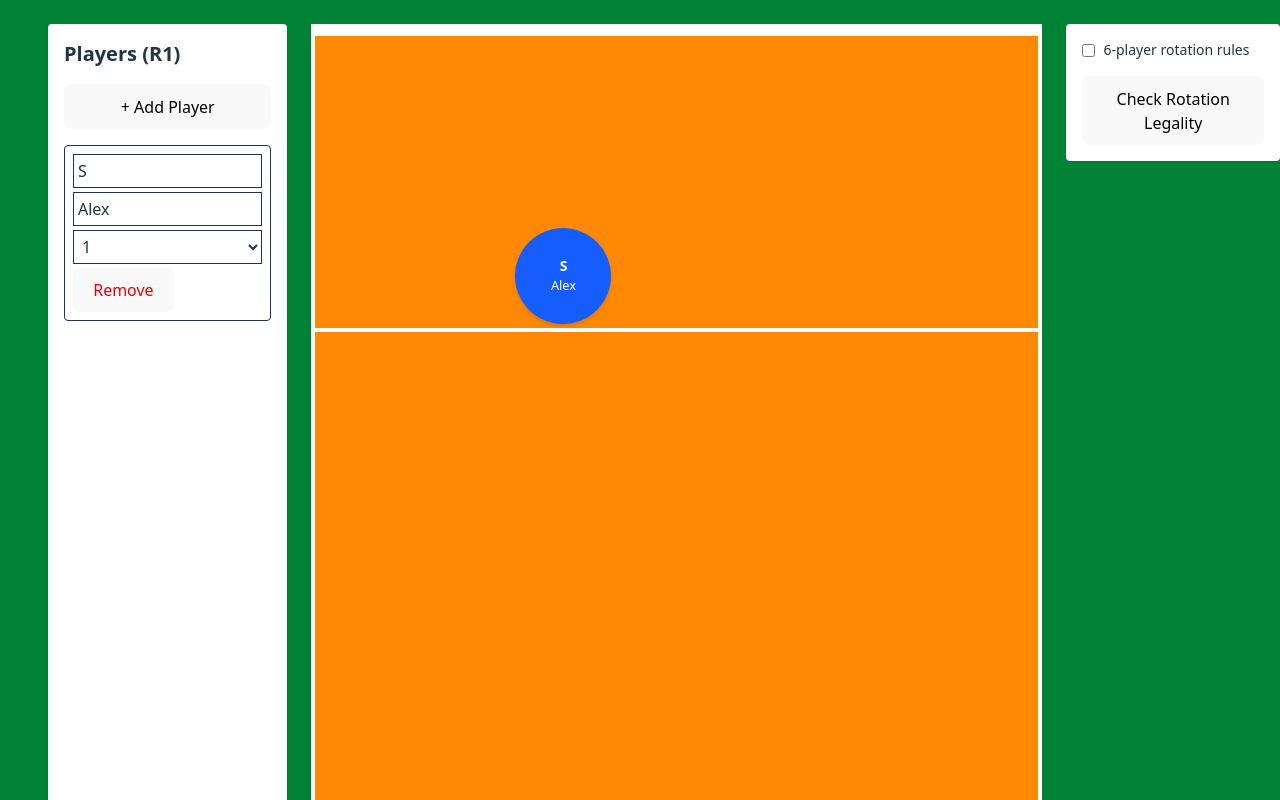
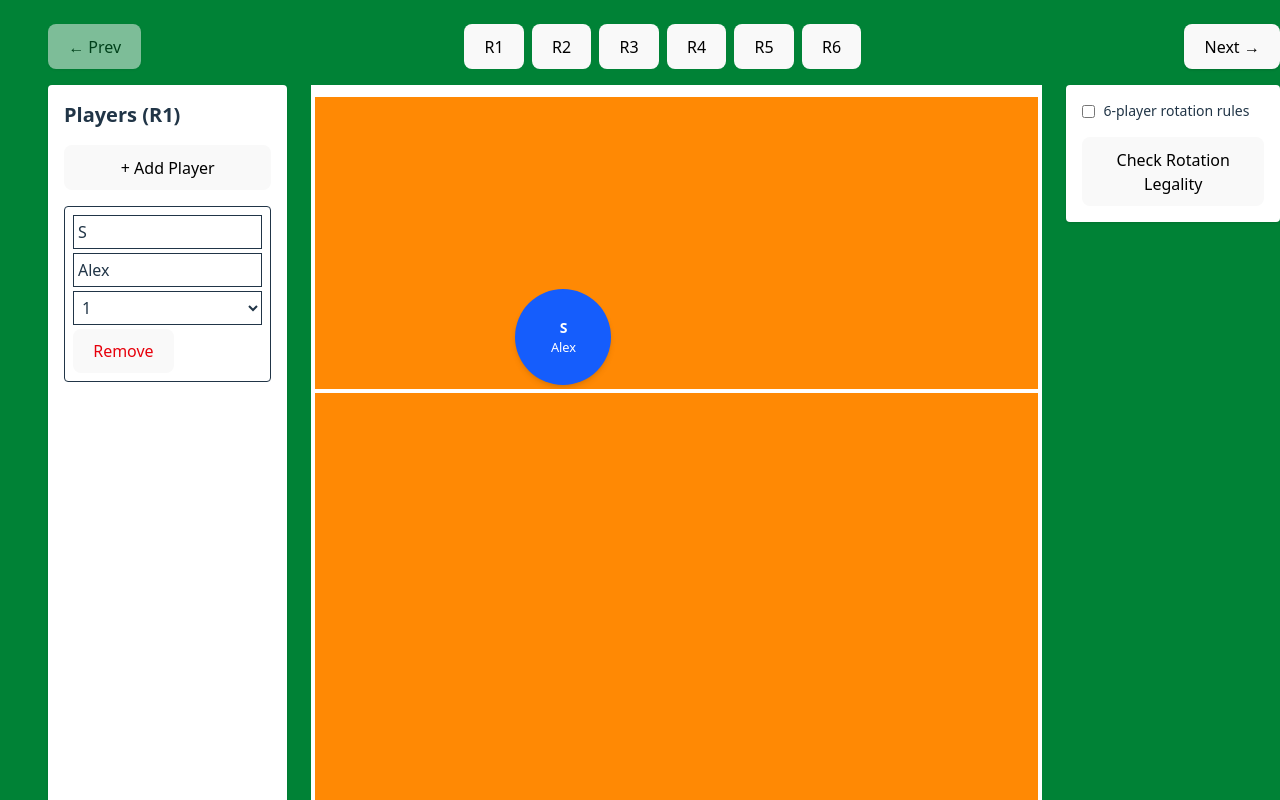
Before and after one commit to mattfehr/volleyball-rotation-tracker, a React (Vite) app: page / in a window 1280 px wide. Shown: the top 800 px of the page. Built offline with nearby package versions, Linux system fonts and the light colour scheme.

Commit message:
add arrows and tabs for moving rotations

```diff
--- a/src/App.tsx
+++ b/src/App.tsx
@@ -56,7 +56,7 @@ function App() {
 
   const checkLegality = () => {
     if (players.length !== 6) {
-      setCheckResult("❌ Must have exactly 6 players assigned to zones 1–6.");
+      setCheckResult("\u274C Must have exactly 6 players assigned to zones 1–6.");
       setViolatingIds([]);
       return;
     }
@@ -64,7 +64,7 @@ function App() {
     const zoneMap = new Map(players.map(p => [p.zone, p]));
     const requiredZones = [1, 2, 3, 4, 5, 6];
     if (!requiredZones.every(z => zoneMap.has(z))) {
-      setCheckResult("❌ All zones 1–6 must be assigned.");
+      setCheckResult("\u274C All zones 1–6 must be assigned.");
       setViolatingIds([]);
       return;
     }
@@ -108,13 +108,47 @@ function App() {
     setViolatingIds(Array.from(violators));
     setCheckResult(
       violations.length === 0
-        ? "✅ Rotation is legal!"
-        : "❌ Illegal rotation:\n" + violations.join(";\n")
+        ? "\u2705 Rotation is legal!"
+        : "\u274C Illegal rotation:\n" + violations.join(";\n")
     );
   };
 
   return (
-    <div className="min-h-screen bg-green-700 flex justify-center items-start p-6">
+    <div className="min-h-screen bg-green-700 flex justify-center items-start p-6 flex-col">
+      {/* Rotation Navigation */}
+      <div className="flex justify-between items-center w-full max-w-screen-xl mb-4 px-6">
+        <button
+          className="bg-white text-black px-3 py-1 rounded shadow disabled:opacity-50"
+          onClick={() => setCurrentRotation((prev) => Math.max(prev - 1, 0))}
+          disabled={currentRotation === 0}
+        >
+          ← Prev
+        </button>
+
+        <div className="flex gap-2">
+          {[...Array(6)].map((_, i) => (
+            <button
+              key={i}
+              className={`px-3 py-1 rounded font-medium transition ${
+                i === currentRotation ? 'bg-yellow-400 text-black' : 'bg-white text-black hover:bg-gray-100'
+              }`}
+              onClick={() => setCurrentRotation(i)}
+            >
+              R{i + 1}
+            </button>
+          ))}
+        </div>
+
+        <button
+          className="bg-white text-black px-3 py-1 rounded shadow disabled:opacity-50"
+          onClick={() => setCurrentRotation((prev) => Math.min(prev + 1, 5))}
+          disabled={currentRotation === 5}
+        >
+          Next →
+        </button>
+      </div>
+
+      {/* Main Content */}
       <div className="flex gap-6 w-full max-w-screen-xl px-6">
         {/* Sidebar */}
         <div className="w-72 space-y-4 bg-white p-4 rounded shadow">
```
